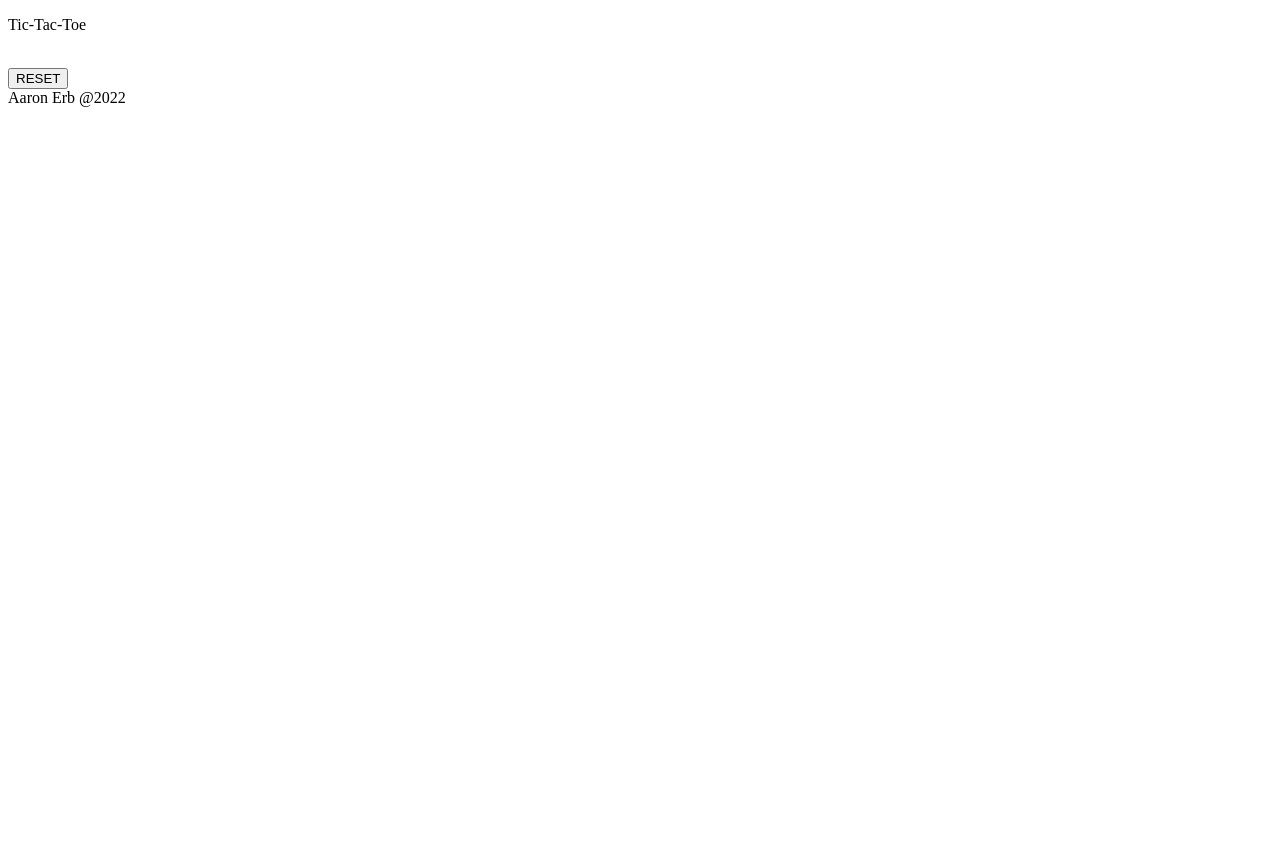
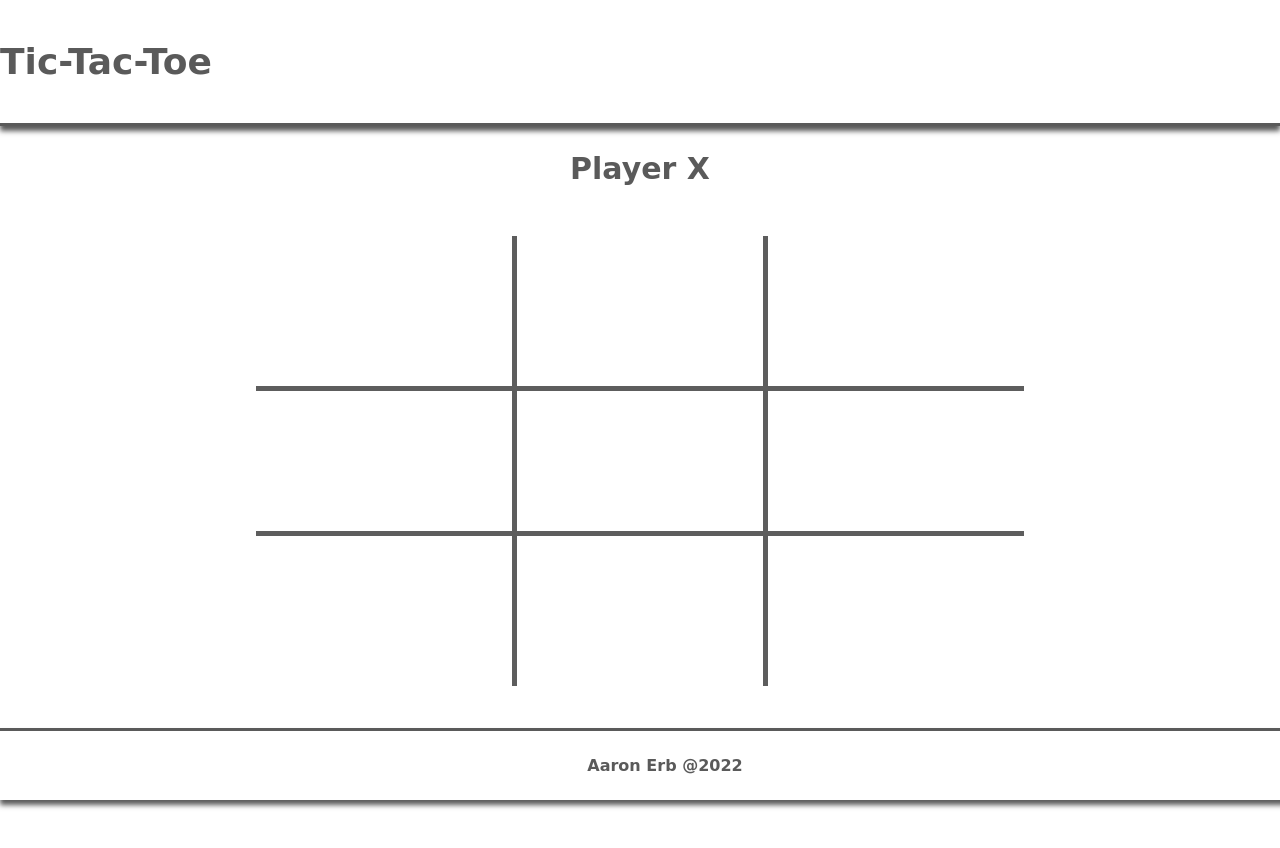
Before and after one commit to Erbnlegend/tic-tac-toe, a plain HTML site: page index.html in a window 1280 px wide. Before the commit the page ends 800 px from the top, so only its background shows below. Drawn offline with Linux system fonts and the light colour scheme; the site is published under a folder, as on GitHub Pages, so addresses that start at the root find nothing; a web font is replaced by a local one.

Commit message:
Directories

```diff
--- a/index.html
+++ b/index.html
@@ -7,7 +7,7 @@
     <link rel="preconnect" href="https://fonts.googleapis.com">
     <link rel="preconnect" href="https://fonts.gstatic.com" crossorigin>
     <link href="https://fonts.googleapis.com/css2?family=Poor+Story&display=swap" rel="stylesheet">
-    <link rel="stylesheet" href="/src/styles/main.css">
+    <link rel="stylesheet" href="src/styles/main.css">
     <title>Tic-Tac-Toe</title>
 </head>
 <body>
@@ -39,5 +39,5 @@
     </div>
     <div class="footer">Aaron Erb @2022</div>
 </body>
-<script type="module" src="/src/scripts/main.js" defer></script>
+<script type="module" src="src/scripts/main.js" defer></script>
 </html>
```
